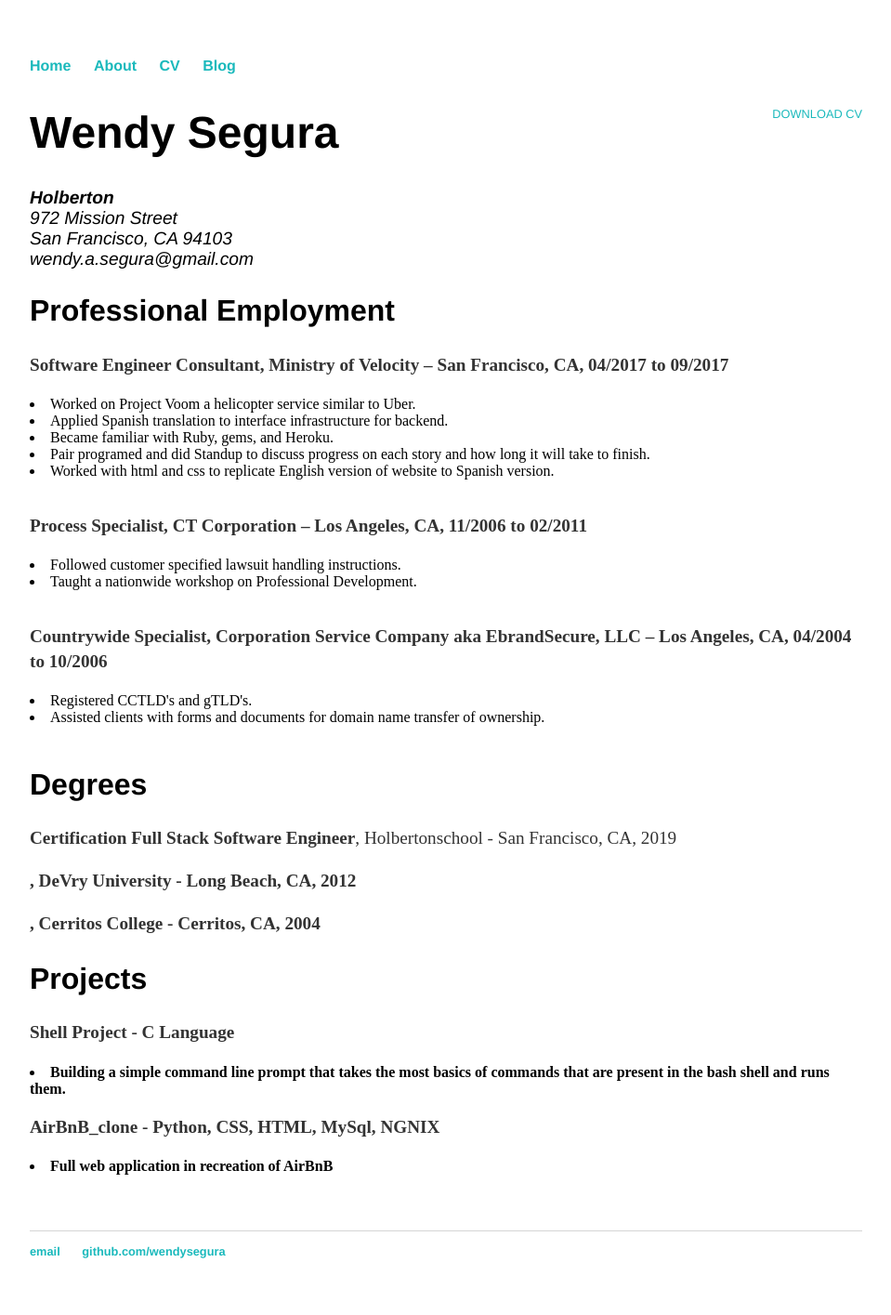
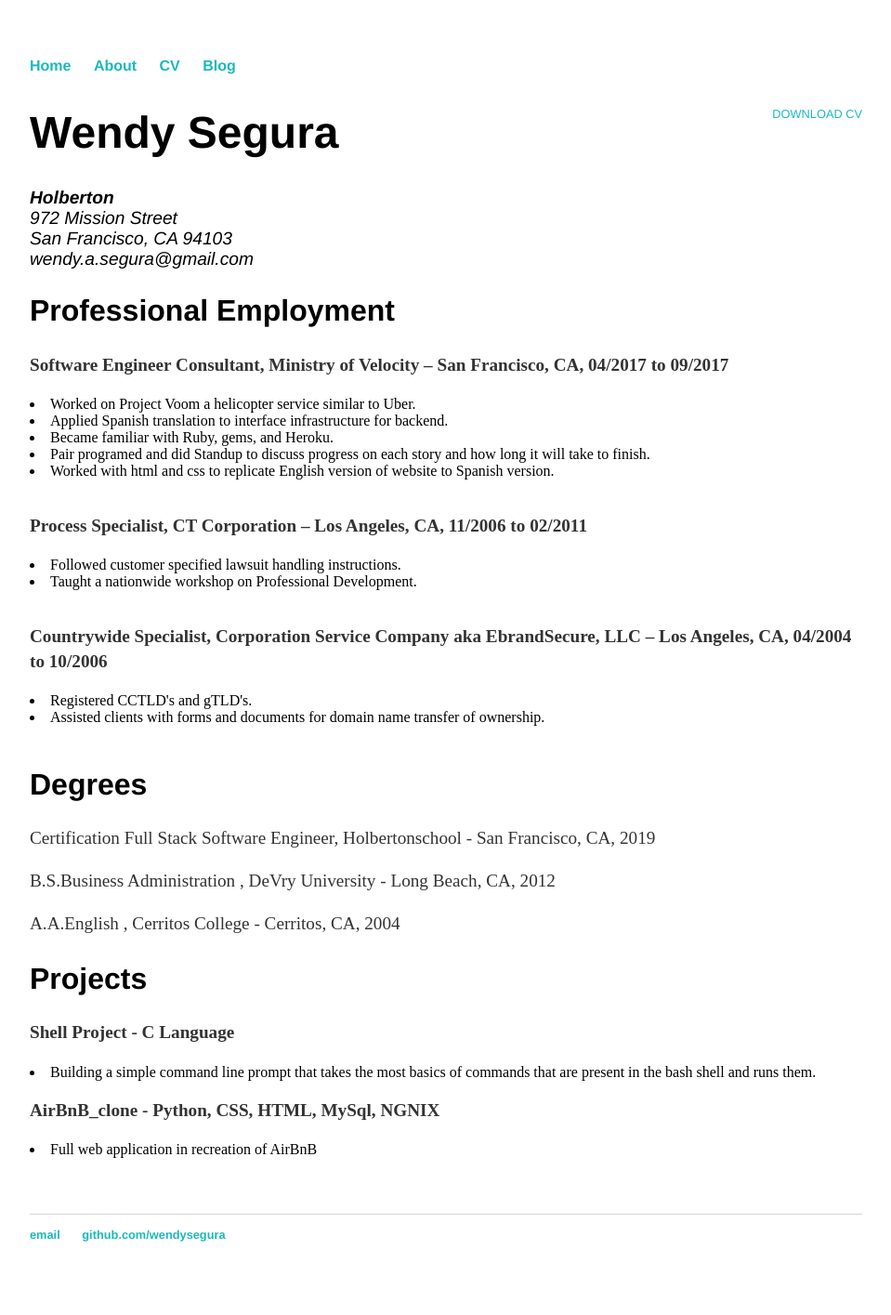
Before and after one commit to feliciahsieh/wendysegura.github.io, a Jekyll site: the page built from cv/index.html, in a window 1280 px wide. Shown: the whole page at 93% size, without its empty margins (160-1119 px from the left). Built offline with Jekyll 4.4.1, drawn with Linux system fonts in a browser that asks for light colours.

Commit message:
Update index.html

```diff
--- a/cv/index.html
+++ b/cv/index.html
@@ -37,9 +37,9 @@ title: CV of Wendy Segura
 
 
 				<h2>Degrees</h2>
-				<p><strong>Certification Full Stack Software Engineer</strong>, Holbertonschool - San Francisco, CA, 2019<br>
-				<p><strong><B.S.Business Administration </strong>, DeVry University - Long Beach, CA, 2012<br>
-				<p><strong><A.A.English </strong>, Cerritos College - Cerritos, CA, 2004<br>
+				<p>Certification Full Stack Software Engineer, Holbertonschool - San Francisco, CA, 2019<br>
+				<p>B.S.Business Administration </strong>, DeVry University - Long Beach, CA, 2012<br>
+				<p>A.A.English </strong>, Cerritos College - Cerritos, CA, 2004<br>
 
 				<h2>Projects</h2>
 				<p><strong>Shell Project - C Language</strong><br>
```
